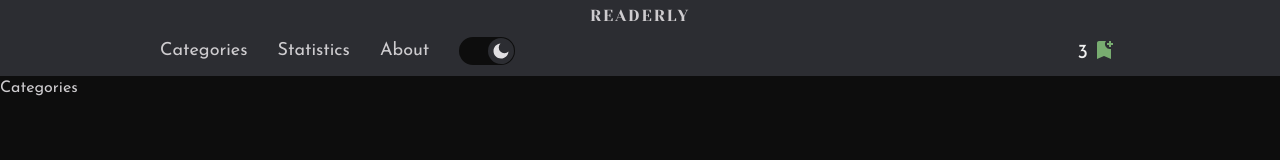
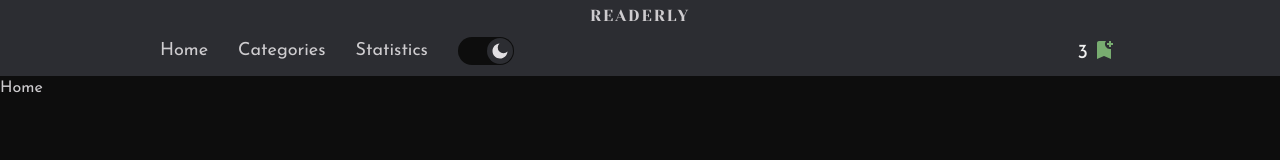
Before and after one commit to Luciana-Santos/readerly_old, a React (Vite) app: page / in a window 1280 px wide. Shown: the top 160 px of the page. Built offline with nearby package versions, Linux system fonts and the light colour scheme.

Commit message:
ajustes de rota

```diff
--- a/src/App.tsx
+++ b/src/App.tsx
@@ -3,8 +3,8 @@
 import { ThemeProvider } from 'styled-components';
 import Header from './components/Header/Header';
 import { GlobalStyles } from './GlobalStyled';
-import About from './pages/About/About';
 import Categories from './pages/Categories/Categories';
+import Home from './pages/Home/Home';
 import Quiz from './pages/Quiz/Quiz';
 import Statistics from './pages/Statistics/Statistics';
 import { ThemeContext } from './store/ThemeContext';
@@ -17,9 +17,9 @@
       <GlobalStyles />
       <Header />
       <Routes>
-        <Route path="/" element={<Categories />} />
+        <Route path="/" element={<Home />} />
+        <Route path="/categories" element={<Categories />} />
         <Route path="/statistics" element={<Statistics />} />
-        <Route path="/about" element={<About />} />
         <Route path="/quiz" element={<Quiz />} />
       </Routes>
     </ThemeProvider>
--- a/src/components/Header/Header.styled.ts
+++ b/src/components/Header/Header.styled.ts
@@ -72,7 +72,7 @@
       padding-inline: 20px;
       padding-block: 8px;
       font-size: 18px;
-      color: ${theme.colors.textColor};
+      color: #cecccf;
 
       &:hover {
         background: ${theme.colors.accent};
--- a/src/components/Header/content.ts
+++ b/src/components/Header/content.ts
@@ -1,17 +1,17 @@
 export const menuContent = [
   {
     id: 1,
-    name: 'Categories',
+    name: 'Home',
     url: '/',
   },
   {
     id: 2,
+    name: 'Categories',
+    url: '/categories',
+  },
+  {
+    id: 3,
     name: 'Statistics',
     url: '/statistics',
   },
-  {
-    id: 3,
-    name: 'About',
-    url: '/about',
-  },
 ];
--- a/src/pages/About/About.tsx
+++ /dev/null
@@ -1,4 +0,0 @@
-const About = () => {
-  return <div>About</div>;
-};
-export default About;
--- /dev/null
+++ b/src/pages/Home/Home.tsx
@@ -0,0 +1,4 @@
+const Home = () => {
+  return <div>Home</div>;
+};
+export default Home;
```
